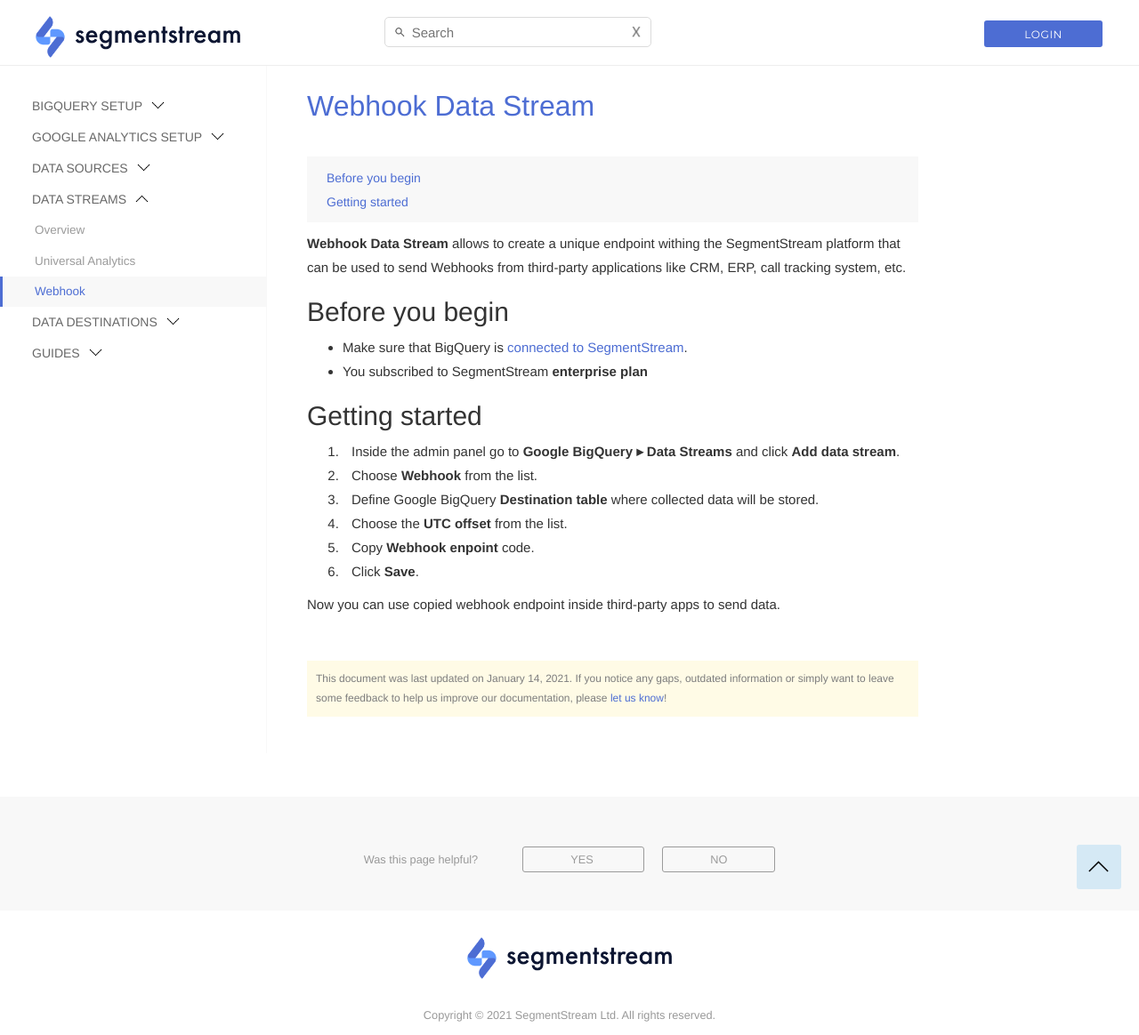
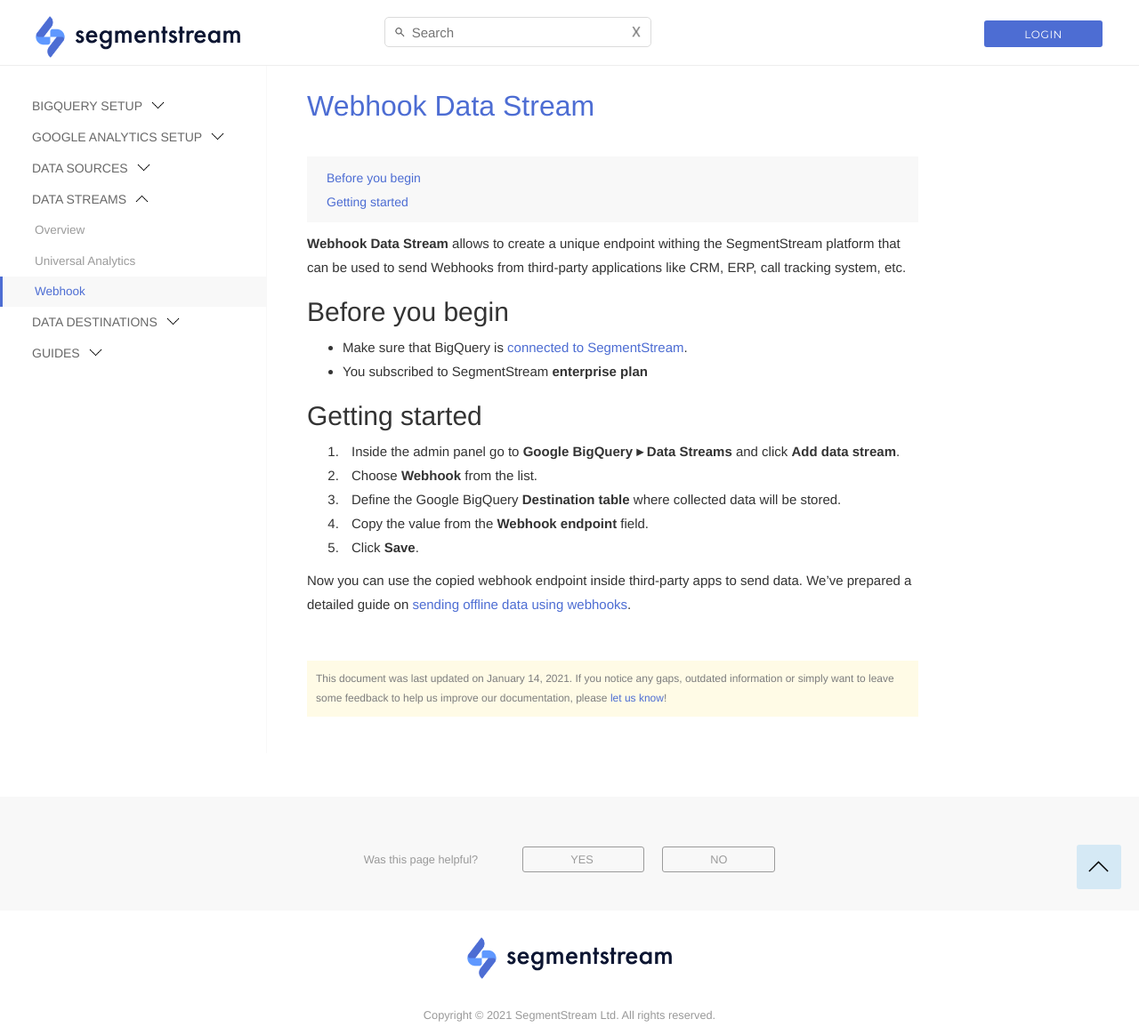
Before and after one commit to segmentstream-com/segmentstream-com.github.io, a Jekyll site: the page built from _docs/datastreams/webhook.md, in a window 1280 px wide. Shown: the whole page at 89% size. Built offline with Jekyll 4.4.1, drawn with Linux system fonts in a browser that asks for light colours; nearby versions of some CDN libraries.

Commit message:
webhook docs improvement

```diff
--- a/_docs/datastreams/webhook.md
+++ b/_docs/datastreams/webhook.md
@@ -18,9 +18,8 @@
 
 1. Inside the admin panel go to **Google BigQuery ▸ Data Streams** and click **Add data stream**.
 2. Choose **Webhook** from the list.
-3. Define Google BigQuery **Destination table** where collected data will be stored.
-4. Choose the **UTC offset** from the list.
-5. Copy **Webhook enpoint** code.
-6. Click **Save**.
+3. Define the Google BigQuery **Destination table** where collected data will be stored.
+4. Copy the value from the **Webhook endpoint** field.
+5. Click **Save**.
 
-Now you can use copied webhook endpoint inside third-party apps to send data.
+Now you can use the copied webhook endpoint inside third-party apps to send data. We've prepared a detailed guide on [sending offline data using webhooks](/guides/webhooks-offline-data-import).
```
Also changed, not shown: _docs/guides/webhooks-offline-data-import.md (+8 -7 lines).
